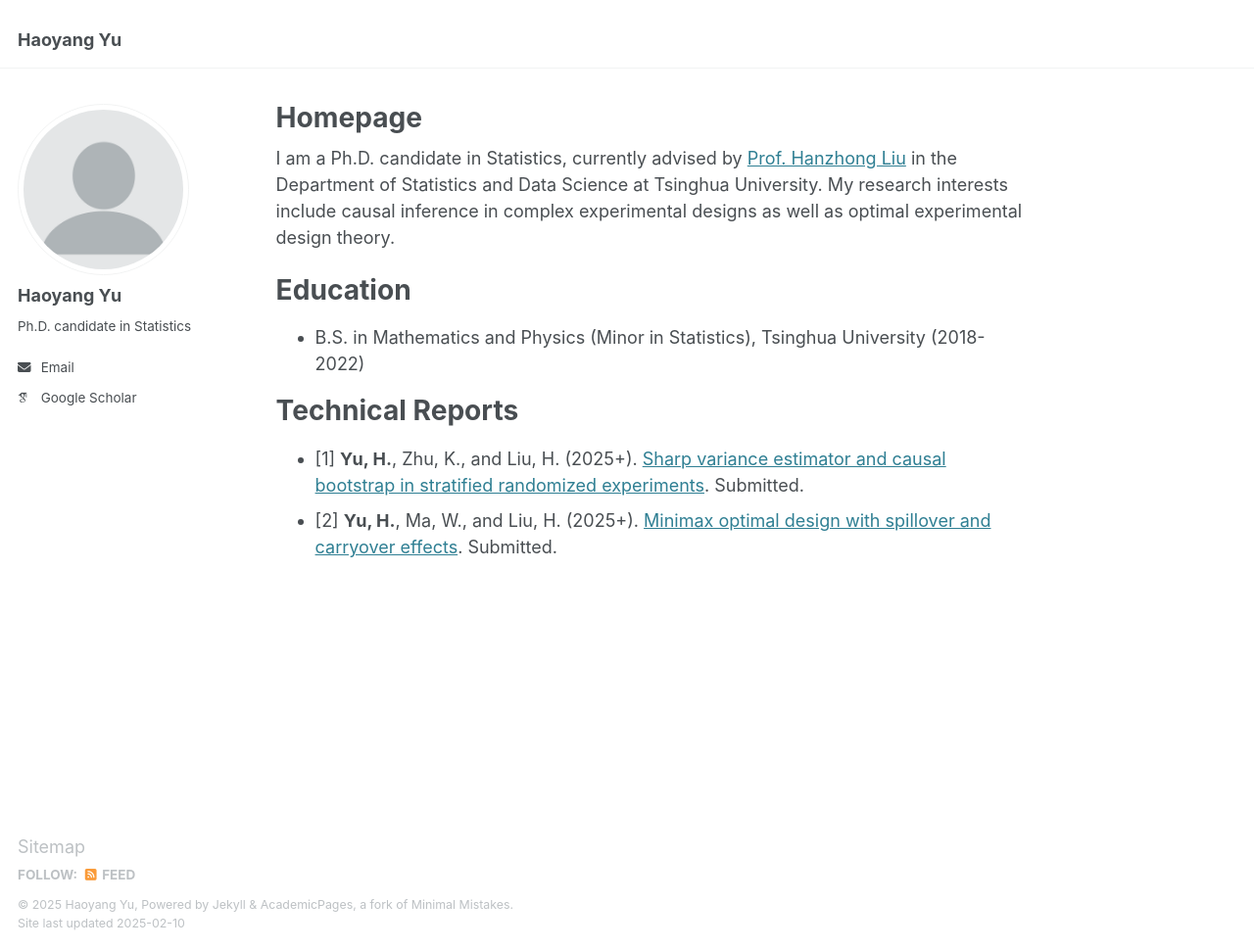
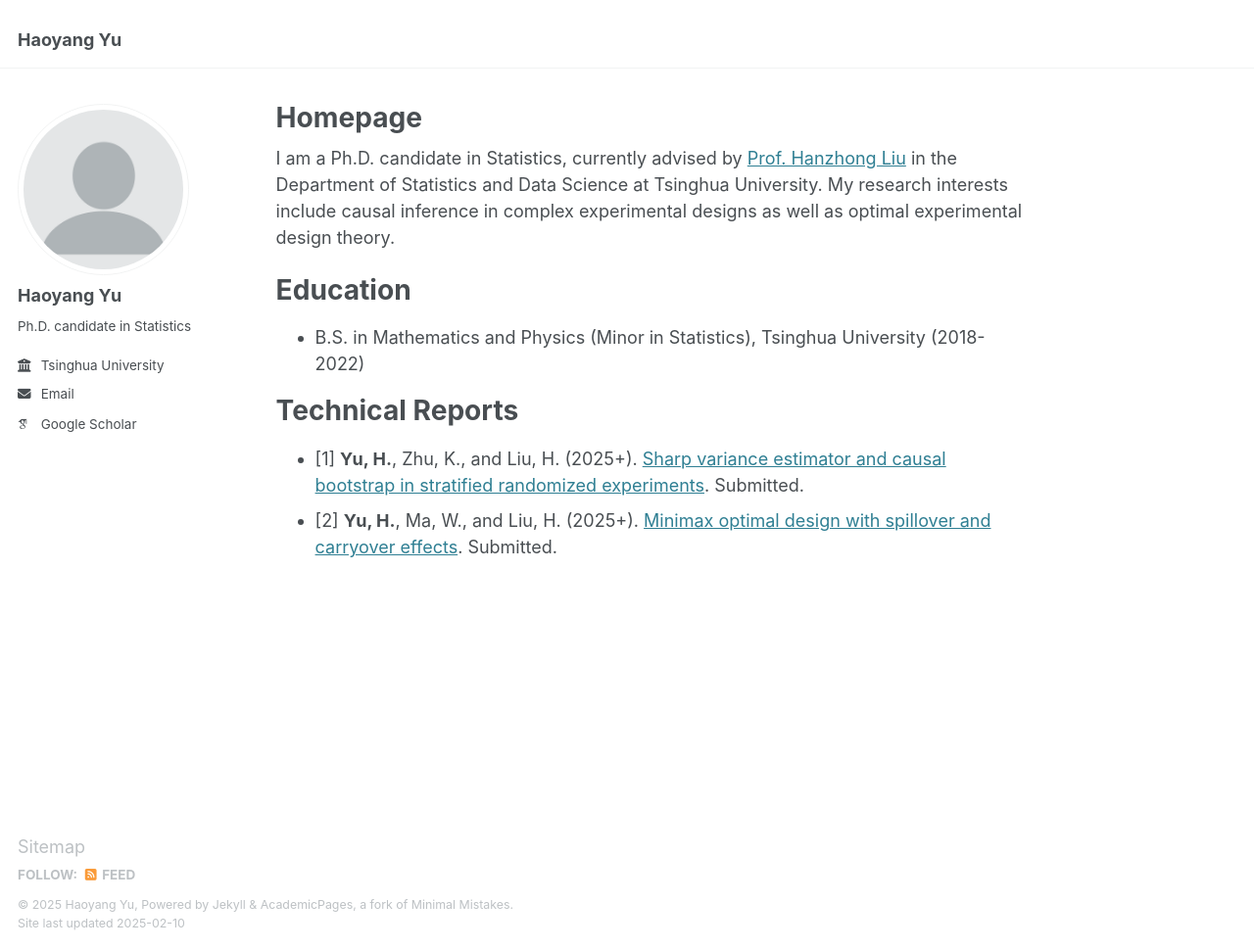
Before and after one commit to yu-hao-yang/yu-hao-yang.github.io, a Jekyll site: the page built from _pages/about.md, in a window 1280 px wide and 970 px high. Shown: the whole window at 98% size. Built offline with Jekyll 4.4.1, drawn with Linux system fonts in a browser that asks for light colours; some web fonts are replaced.

Commit message:
Update _config.yml

```diff
--- a/_config.yml
+++ b/_config.yml
@@ -11,11 +11,11 @@ locale                   : "en-US"
 site_theme               : "default"
 title                    : "Haoyang Yu"
 title_separator          : "-"
-#name                     : &name "Your Name"
-#description              : &description "personal description"
+#name                    : &name "Your Name"
+#description             : &description "personal description"
 url                      : https://yu-hao-yang.github.io # the base hostname & protocol for your site e.g. "https://[your GitHub username].github.io"
 baseurl                  : "" # the subpath of your site, e.g. "/blog"
-#repository               : "academicpages/academicpages.github.io"
+#repository              : "academicpages/academicpages.github.io"
 
 # Site Author - The following control what appear as part of the author content on the side bar.
 #               If a field is blank the icon and link will not appear, otherwise it will be shown.
@@ -27,7 +27,7 @@ author:
   pronouns         : # example: "she/her"
   bio              : "Ph.D. candidate in Statistics"
   location         : # "Earth"
-  employer         : # "Red Brick University"
+  employer         : "Tsinghua University"
   uri              : # URL
   email            : "yhy22@mails.tsinghua.edu.cn"
 
```
